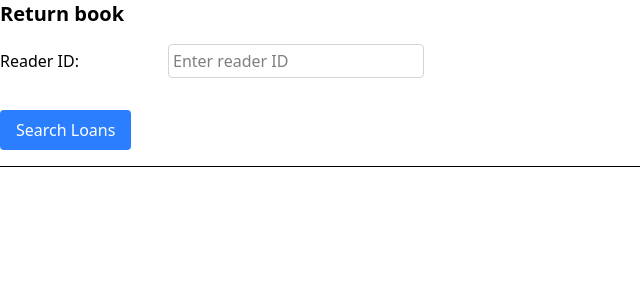
After one commit to YTlau9487/database_gp_W2LS, a Flask app: page /return-book in a window 1280 px wide. The commit adds this page. Shown: the top 300 px of the page, without its empty margins (0-640 px from the left). Run offline with Flask 3, Linux system fonts and the light colour scheme.

Commit message:
dealing with return book system (still developing)

```diff
--- /dev/null
+++ b/flask_app/db/displayReaderByID copy.sql
@@ -0,0 +1,6 @@
+SELECT
+  reader_name
+FROM
+  reader_info
+WHERE
+  reader_id = 1;
--- a/flask_app/routes/__init__.py
+++ b/flask_app/routes/__init__.py
@@ -3,9 +3,11 @@ from flask import Flask, Blueprint
 
 def init_routes(app: Flask):
     from .search import search_bp
+    from .returnBook import return_book_bp
     # from .loan import loan_bp
     # from .book_management import book_bp
 
     app.register_blueprint(search_bp)
+    app.register_blueprint(return_book_bp)
     # app.register_blueprint(loan_bp)
     # app.register_blueprint(book_bp)
--- /dev/null
+++ b/flask_app/routes/returnBook.py
@@ -0,0 +1,29 @@
+from flask import Blueprint, render_template, request
+from sqlalchemy import text
+from ..utils.database import engine
+from ..db.return_book_system.isRecorded import isRecorded
+from ..db.return_book_system.displayReaderName import displayReaderName
+from ..db.return_book_system.displayNotReturn import displayNotReturn
+
+return_book_bp = Blueprint("returnBook", __name__)
+
+@return_book_bp.route("/return-book", methods=["GET","POST"])
+def return_book():
+  if request.method == "GET":
+    return render_template("returnBook.html")
+
+  reader_id = request.form.get("reader_id")
+
+  try:
+    reader_id = int(reader_id)
+  except:
+    error = "Invalid reader ID"
+    return render_template("returnBook.html",error=error)
+
+  if isRecorded(engine, reader_id) == 1:
+     reader_name = displayReaderName(engine, reader_id)
+     loans_books = displayNotReturn(engine, reader_id)
+     return render_template("returnBook.html", reader_name=reader_name, loan_books=loans_books)
+  else:
+    error = "Reader does not exist"
+    return render_template("returnBook.html",error=error)
--- /dev/null
+++ b/templates/returnBook.html
@@ -0,0 +1,94 @@
+{% extends "layout.html" %}
+
+{% block title %}
+    Return Book
+{% endblock %}
+
+{% set actionUrl = '/return-book' %}
+
+{% block pageTitle %}
+    Return book
+{% endblock %}
+
+{% block formContent %}
+    <div class="flex items-center">
+        <label for="reader_id" class="w-40 font-medium">Reader ID:</label>
+        <input
+            type="number"
+            name="reader_id"
+            id="reader_id"
+            placeholder="Enter reader ID"
+            class="ml-2 p-1 border border-gray-300 rounded w-64"
+            required
+        >
+    </div>
+
+    <button
+        type="submit"
+        class="mt-4 px-4 py-2 bg-blue-500 hover:bg-blue-500/80 active:bg-blue-500/60 duration-100 text-white rounded cursor-pointer"
+    >
+        Search Loans
+    </button>
+{% endblock %}
+
+{% block main %}
+
+    {% if error %}
+        <span class="text-red-400">{{ error }}</span>
+    {% endif %}
+
+    <hr>
+
+    {% if reader_name %}
+        <p>Reader name: {{ reader_name }}</p>
+        <p>Loan Books:</p>
+
+        {% if loan_books %}
+            <table class="table-auto w-[85] border-collapse border border-gray-300 mt-4">
+                <thead class="bg-zinc-600 text-white">
+                    <tr>
+                        <th class="border border-gray-300 px-4 py-2">Loan Record ID</th>
+                        <th class="border border-gray-300 px-4 py-2">Reader ID</th>
+                        <th class="border border-gray-300 px-4 py-2">Book ID</th>
+                        <th class="border border-gray-300 px-4 py-2">Book Title</th>
+                        <th class="border border-gray-300 px-4 py-2">Book Location ID</th>
+                        <th class="border border-gray-300 px-4 py-2">Loan Date</th>
+                        <th class="border border-gray-300 px-4 py-2">Due Date</th>
+                        <th class="border border-gray-300 px-4 py-2 text-center">Return</th>
+                    </tr>
+                </thead>
+                <tbody>
+                    {% for loan_book in loan_books %}
+                    <tr class="{% if loop.index0 % 2 == 0 %}bg-white{% else %}bg-gray-100{% endif %}">
+                        <td class="border border-gray-300 px-4 py-2">{{ loan_book[0] }}</td>
+                        <td class="border border-gray-300 px-4 py-2">{{ loan_book[1] }}</td>
+                        <td class="border border-gray-300 px-4 py-2">{{ loan_book[2] }}</td>
+                        <td class="border border-gray-300 px-4 py-2">{{ loan_book[3] }}</td>
+                        <td class="border border-gray-300 px-4 py-2">{{ loan_book[4] }}</td>
+                        <td class="border border-gray-300 px-4 py-2">{{ loan_book[5] }}</td>
+                        <td class="border border-gray-300 px-4 py-2">{{ loan_book[6] }}</td>
+                        <td class="border border-gray-300 px-4 py-2 text-center">
+                            <form action="/return-book/confirm" method="POST">
+                                <input type="hidden" name="loan_record_id" value="{{ loan_book[0] }}">
+
+                                <button
+                                type="submit"
+                                class="inline-flex items-center justify-center w-6 h-6 rounded-full border border-red-500 text-red-500 hover:cursor-pointer hover:bg-red-500 hover:text-white active:bg-red-500/60 duration-100"
+                                title="Return this book"
+                                >
+                                <span class="block w-3 h-0.5 bg-current rounded"></span>
+                                </button>
+                            </form>
+                        </td>
+                    </tr>
+
+                    {% endfor %}
+                    </tbody>
+                </table>
+
+        {% else %}
+            <p class="text-lg">There's no loan book from the reader</p>
+        {% endif %}
+    {% endif %}
+
+{% endblock %}
--- a/templates/searchBook.html
+++ b/templates/searchBook.html
@@ -7,7 +7,7 @@
 {% set actionUrl = '/search' %}
 
 {% block pageTitle %}
-    Search book
+    Return book
 {% endblock %}
 
 {% block formContent %}
@@ -41,7 +41,7 @@
             <table class="table-auto w-75 border-collapse border border-gray-300 mt-4">
                 <thead class="bg-zinc-600 text-white">
                     <tr>
-                        <th class="border border-gray-300 px-4 py-2">Book ID</th>
+                        <th class="border border-gray-300 px-4 py-2">Loan_record_id</th>
                         <th class="border border-gray-300 px-4 py-2">ISBN NO</th>
                         <th class="border border-gray-300 px-4 py-2">Book Title</th>
                         <th class="border border-gray-300 px-4 py-2">Author</th>
```
Also changed, not shown: flask_app/db/return_book_system/displayNotReturn.py (added, +32 -0 lines), flask_app/db/return_book_system/displayReaderName.py (added, +16 -0 lines), flask_app/db/return_book_system/isRecorded.py (added, +17 -0 lines), requirements.txt (line endings or trailing spaces).
